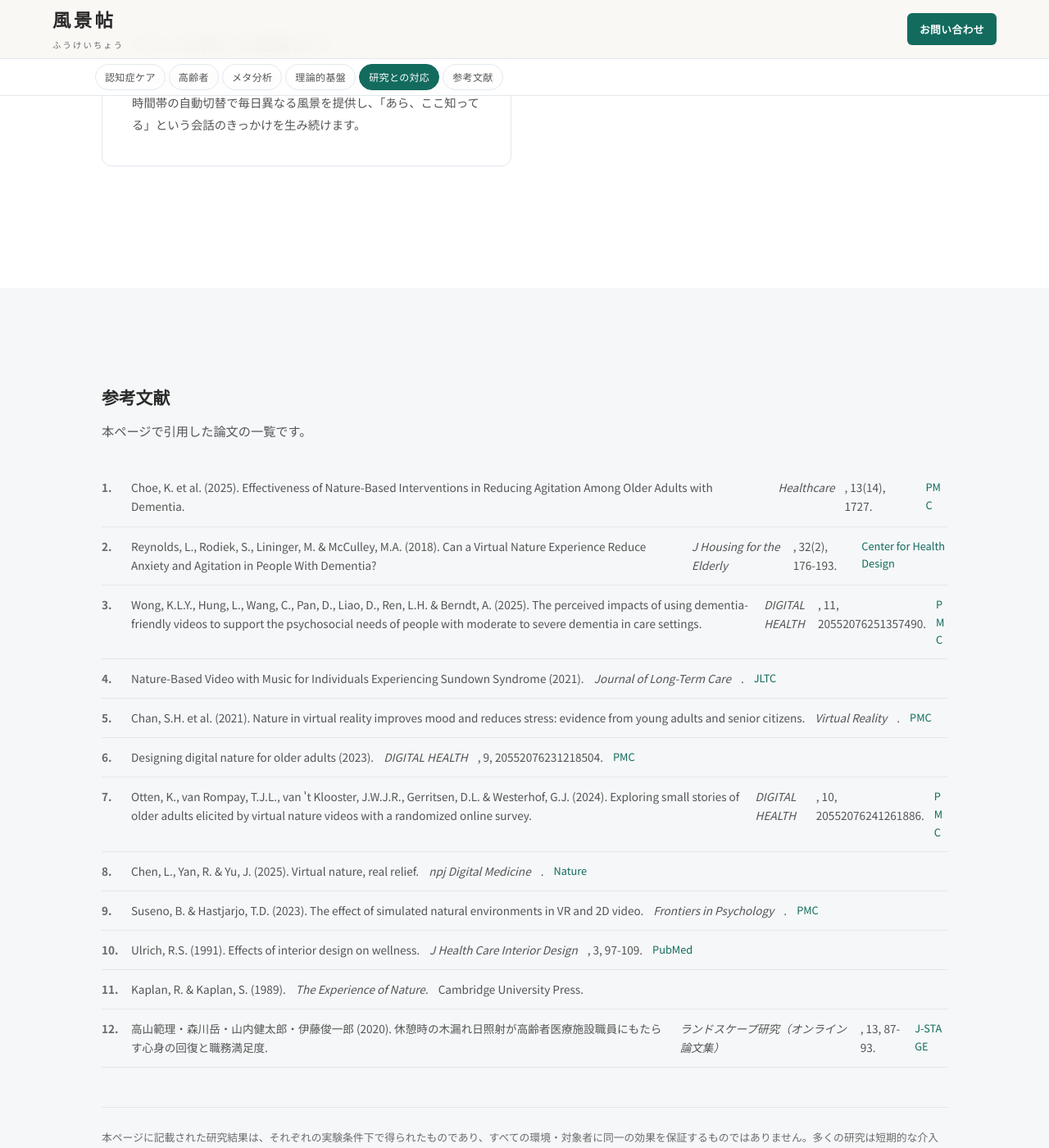
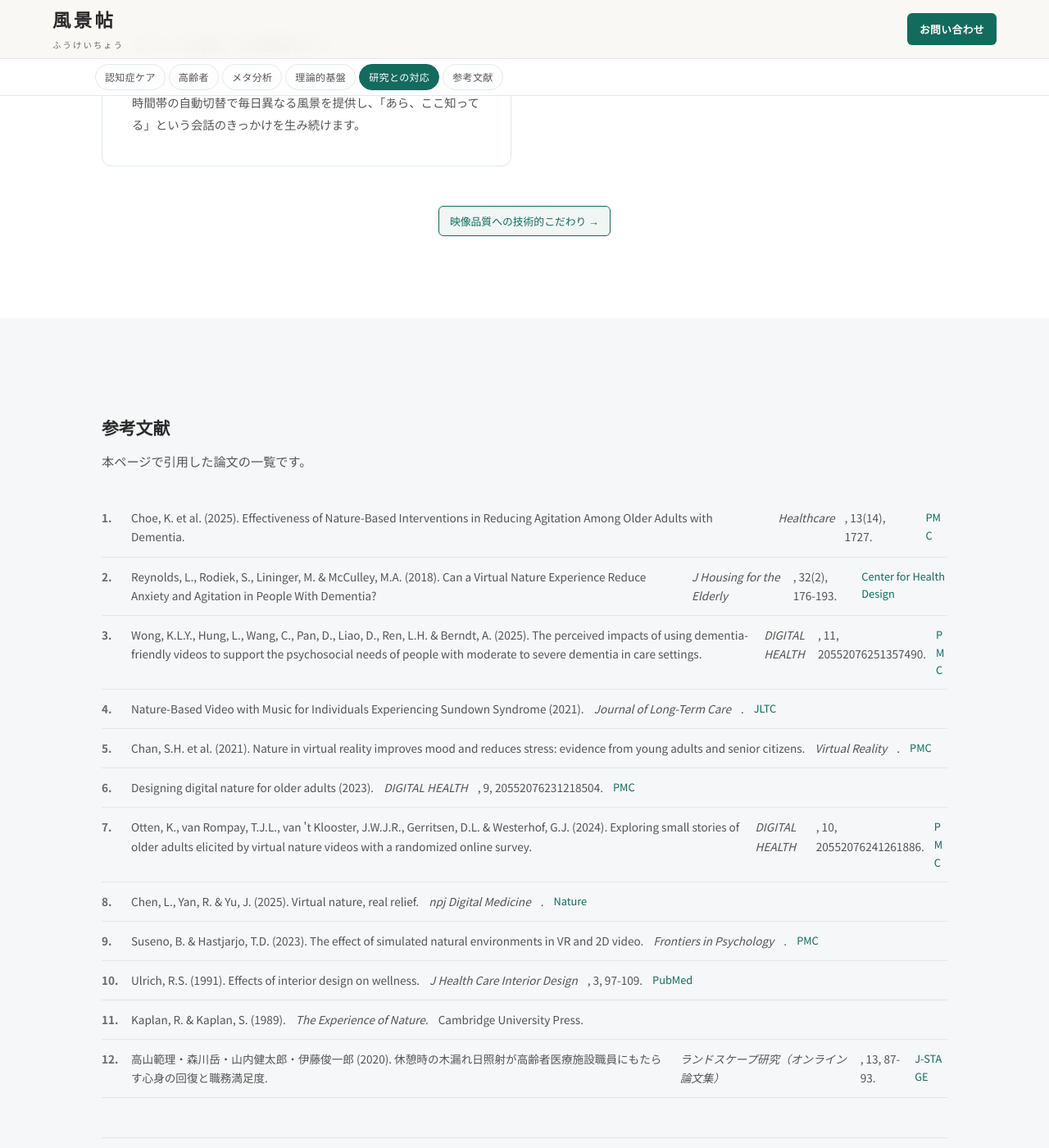
Before and after one commit to dr836gnypeq-ctrl/fukeichou-site, a Jekyll site: the page built from evidence/care.html, in a window 1280 px wide and 1400 px high, scrolled down 7576 px. Shown: the whole window at 82% size. Built offline with Jekyll 4.4.1, drawn with Linux system fonts in a browser that asks for light colours; nearby versions of some CDN libraries.

Commit message:
qualityリンクをev-bottom-nav→研究との対応セクション末尾に移動

```diff
--- a/evidence/care.html
+++ b/evidence/care.html
@@ -210,6 +210,7 @@ description: 介護施設での自然映像の効果を示す研究まとめ。2
 <div class="feature-card"><p class="feature-q">スタッフ自身への効果はあるか</p><p class="feature-a">高齢者医療施設の職員13名を対象とした交差実験（高山ら 2020）では、休憩室への自然映像（木漏れ日・2D投影）が、通常休憩と比べてストレス指標（唾液アミラーゼ活性）を有意に低下させ、緊張・不安感の改善と職務満足度の向上傾向をもたらしました。入居者の穏やかさがスタッフの負担を減らす間接効果に加え、スタッフ自身が映像を目にする環境でも直接的なリラクゼーション効果が期待できます。</p></div>
 <div class="feature-card"><p class="feature-q">なぜ「150時間」の映像量なのか</p><p class="feature-a">同じ映像の繰り返しは「馴化」により効果が低下します。季節・時間帯の自動切替で毎日異なる風景を提供し、「あら、ここ知ってる」という会話のきっかけを生み続けます。</p></div>
 </div>
+<p style="text-align:center;margin-top:24px"><a href="{{ '/quality/' | relative_url }}" class="text-link-btn">映像品質への技術的こだわり →</a></p>
 </div>
 </section>
 
--- a/evidence/clinic.html
+++ b/evidence/clinic.html
@@ -337,6 +337,7 @@ description: 待合室に自然映像を流すと何が変わるのか。救急
 <div class="feature-card"><p class="feature-q">なぜ「VRではなくモニタ」なのか</p><p class="feature-a">Suseno (2023) の比較研究で、ストレス低減効果に2DとVRの有意差がないことが確認されています。高齢者や顔面に問題のある方にも使える2Dモニタの方が、医療現場では実用的です。</p></div>
 <div class="feature-card"><p class="feature-q">なぜ「テレビの代わり」なのか</p><p class="feature-a">Halámek (2024) は、テレビニュースを流した群には気分の変化がなく、自然映像を流した群のみ改善が見られたことを示しています。映像の内容が重要なのです。</p></div>
 </div>
+<p style="text-align:center;margin-top:24px"><a href="{{ '/quality/' | relative_url }}" class="text-link-btn">映像品質への技術的こだわり →</a></p>
 </div>
 </section>
 
```
Also changed, not shown: other parts of evidence/care.html (+0 -1 lines), other parts of evidence/clinic.html (+0 -1 lines).
